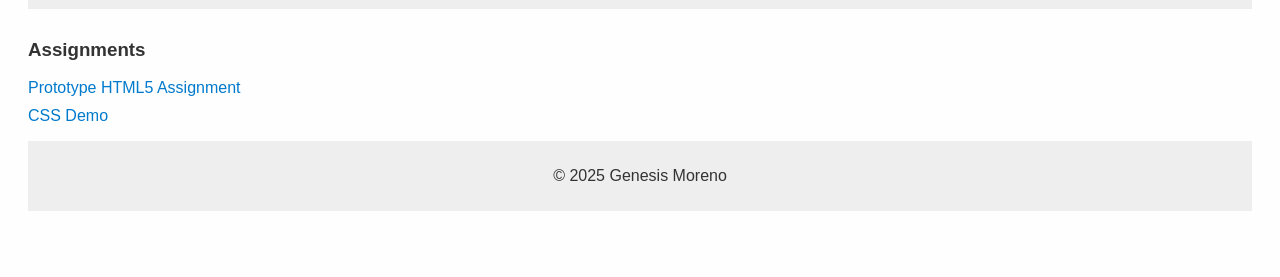
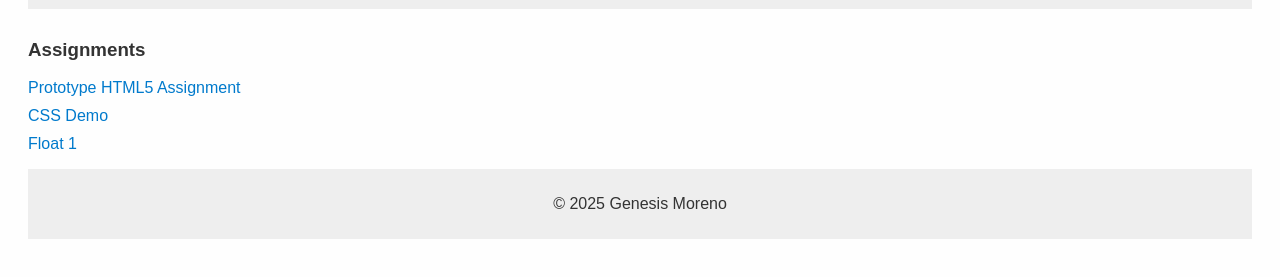
Before and after one commit to Mockry23/web-technologies-course-homepage, a plain HTML site: page index.html in a window 1280 px wide. Shown: the part 505-782 px from the top of the page. Drawn offline with Linux system fonts and the light colour scheme.

Commit message:
Float 1 assignment on homepage

```diff
--- a/index.html
+++ b/index.html
@@ -70,6 +70,8 @@
       <li>
         <a href="CSS-Demo.html" target="_blank">CSS Demo</a>
       </li>
+      <li><a href="Float1.html" target="_blank">Float 1</a></li>
+
 
     </ul>
   </section>
```
